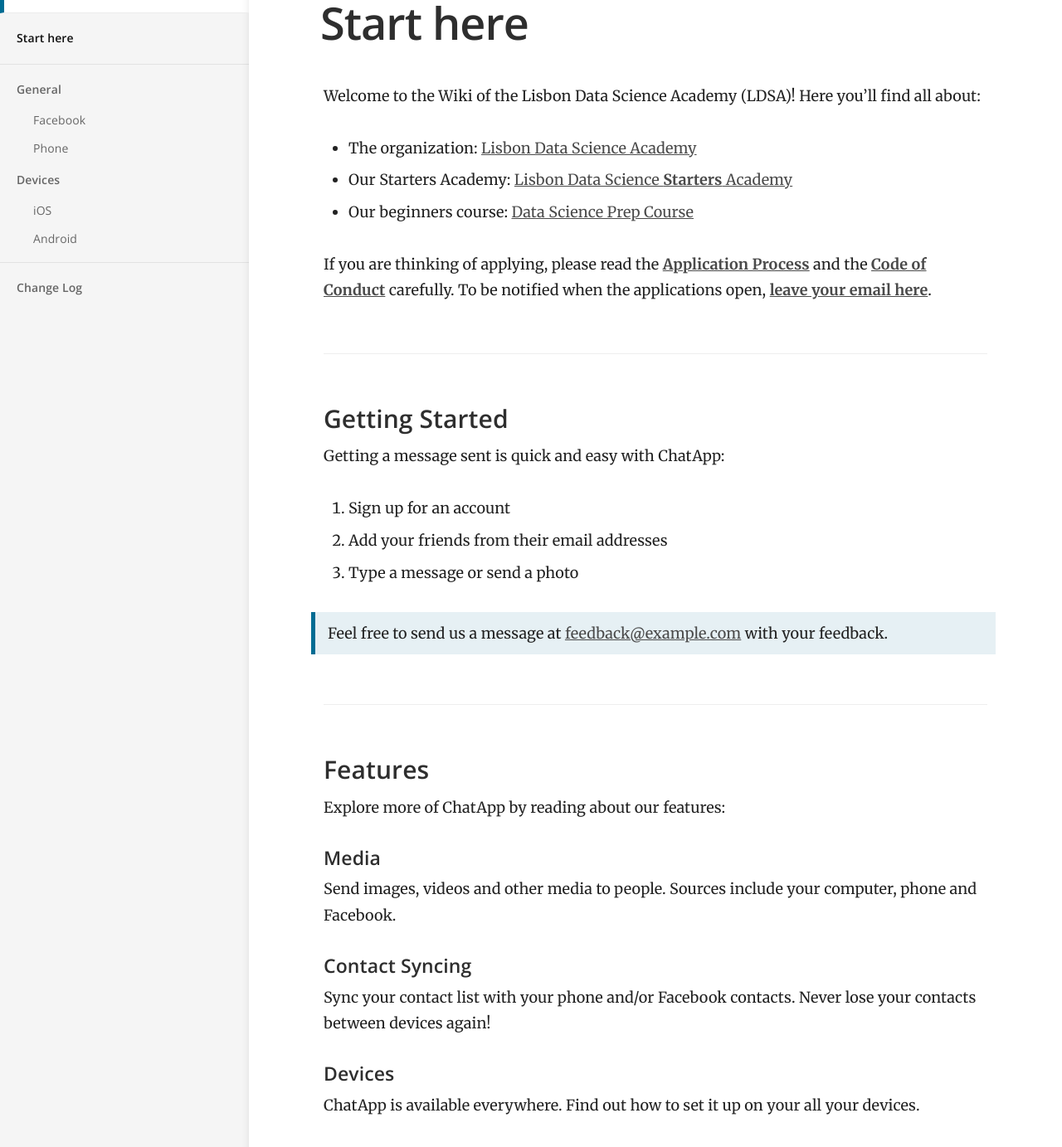
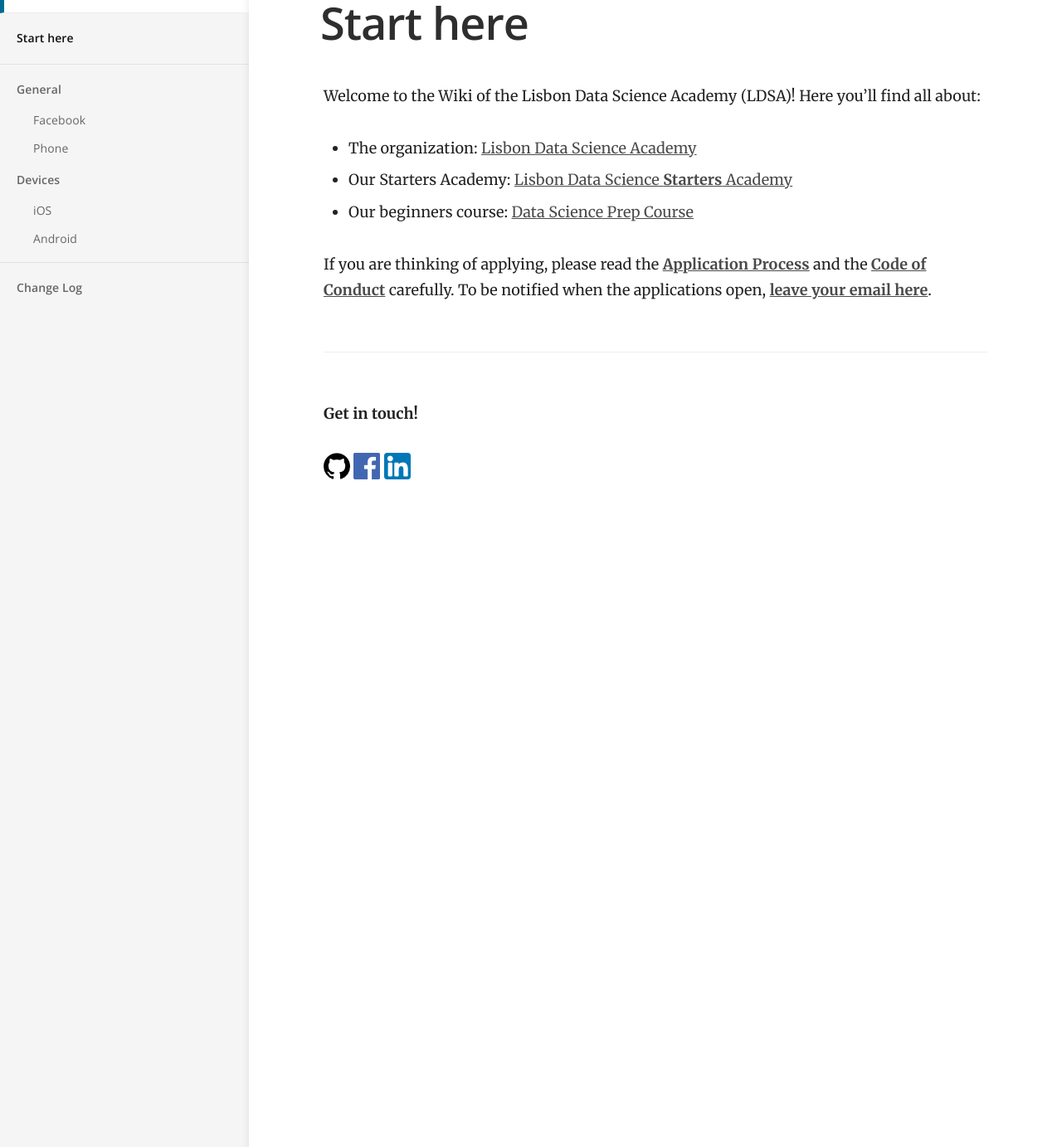
Before and after one commit to LDSSA/wiki, a Jekyll site: the page built from docs/index.md, in a window 1280 px wide and 1400 px high, scrolled down 92 px. Shown: the top 1383 px of the window at 83% size. Built offline with Jekyll 4.4.1, drawn with Linux system fonts in a browser that asks for light colours.

Commit message:
pretty social links

```diff
--- a/docs/index.md
+++ b/docs/index.md
@@ -9,28 +9,10 @@ Welcome to the Wiki of the Lisbon Data Science Academy (LDSA)! Here you'll find
 
 If you are thinking of applying, please read the [**Application Process**](pages/Application-process) and the [**Code of Conduct**](pages/Code-of-Conduct) carefully. To be notified when the applications open, [**leave your email here**](http://www.lisbondatascience.org/).
 
-### Getting Started
 
-Getting a message sent is quick and easy with ChatApp:
+---
+**Get in touch!**
 
-1. Sign up for an account
-2. Add your friends from their email addresses
-3. Type a message or send a photo
-
-> Feel free to send us a message at [feedback@example.com](mailto:feedback@example.com) with your feedback.
-
-### Features
-
-Explore more of ChatApp by reading about our features:
-
-#### Media
-
-Send images, videos and other media to people. Sources include your computer, phone and Facebook.
-
-#### Contact Syncing
-
-Sync your contact list with your phone and/or Facebook contacts. Never lose your contacts between devices again!
-
-#### Devices
-
-ChatApp is available everywhere. Find out how to set it up on your all your devices.
+[<img alt="linkedin" src="images/github.png"/>](https://github.com/LDSSA)
+[<img alt="facebook" src="images/facebook.png"/>](https://www.facebook.com/LisbonDataScience/)
+[<img alt="linkedin" src="images/linkedin.png"/>](https://www.linkedin.com/company/lisbondatascience/)
```
Also changed, not shown: docs/archive/GUIDE.md (renamed from docs/GUIDE.md), docs/images/facebook.png (added), docs/images/github.png (added), docs/images/linkedin.png (added).
